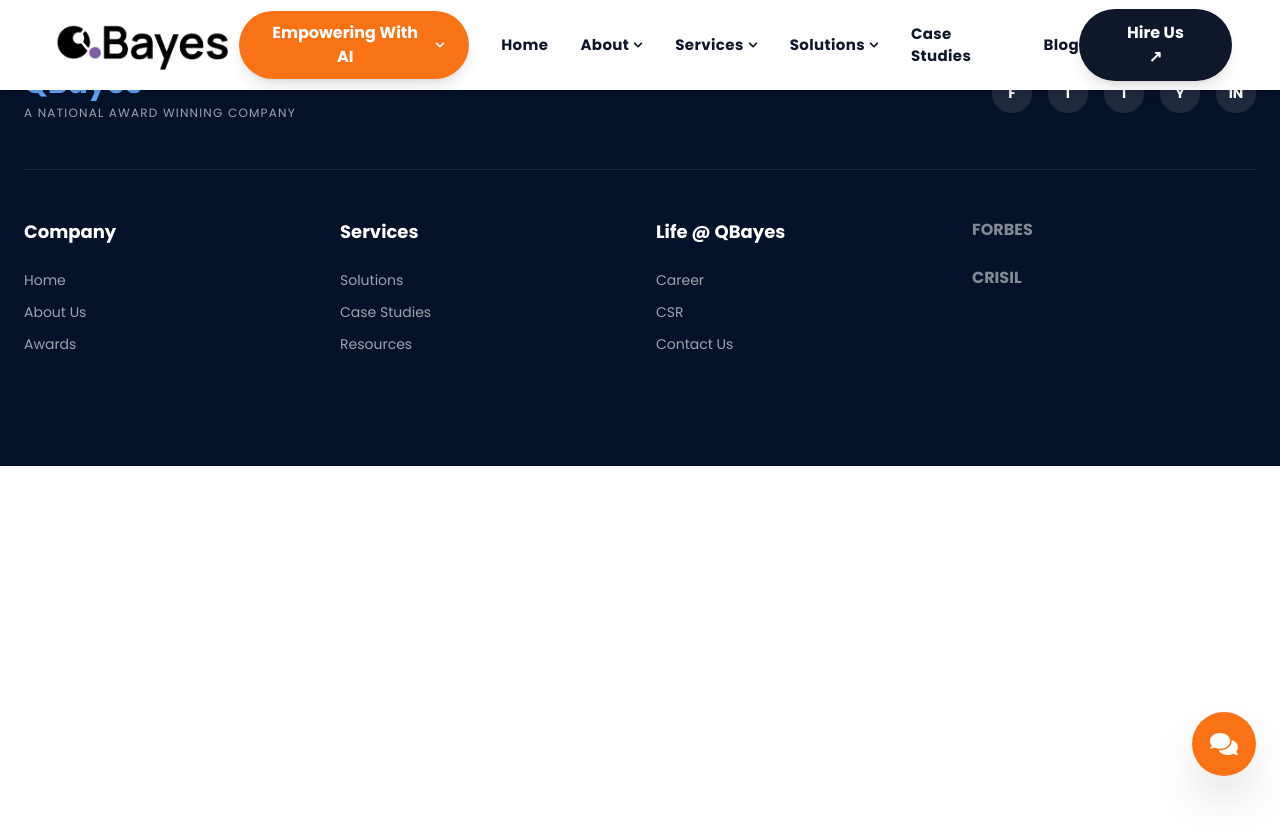
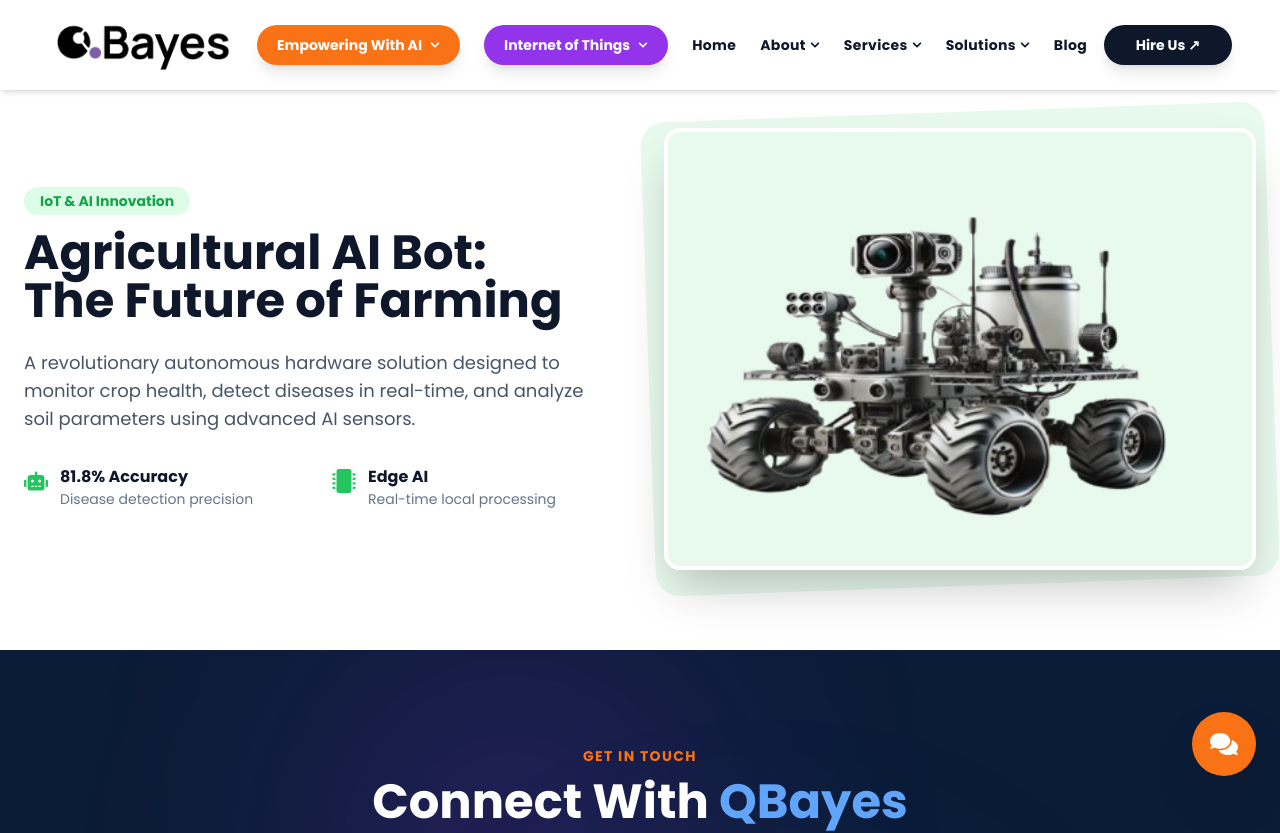
Before and after one commit to Abakash098/qbayes-clone, a React (Vite) app: page /agricultural-ai-bot in a window 1280 px wide. Shown: the top 833 px of the page. Before the commit the page ends 800 px from the top, so only its background shows below. Built offline with nearby package versions, Linux system fonts and the light colour scheme.

Commit message:
Final fix: Updated IoT pages and resolved repo conflicts

```diff
--- a/src/App.jsx
+++ b/src/App.jsx
@@ -39,7 +39,10 @@ import AIConsulting from './components/AIConsulting';
 import AIChatbot from './components/AIChatbot';
 import AIIntegration from './components/AIIntegration';
 import GenAIDevelopment from './components/GenAIDevelopment';
-import LLMDevelopment from './components/LLMDevelopment'; // <-- ADDED NEW LLM IMPORT
+import LLMDevelopment from './components/LLMDevelopment';
+
+// --- IOT SPECIFIC PAGES ---
+import AgriculturalAiBot from './components/InternetofThings/AgriculturalAiBot'; // <-- UPDATED IMPORT
 
 // --- SECTION COMPONENTS ---
 import Clients from './components/Clients';
@@ -152,6 +155,9 @@ function App() {
         <Route path="/iot-development" element={<div><IoTDevelopment /><ContactSection /></div>} />
         <Route path="/game-development" element={<div><GameDevelopment /><ContactSection /></div>} />
 
+        {/* UPDATED ROUTE COMPONENT */}
+        <Route path="/agricultural-ai-bot" element={<div><AgriculturalAiBot /><ContactSection /></div>} />
+
         <Route path="/misc/academics" element={<div><AcademicsEducation /><ContactSection /></div>} />
         <Route path="/misc/documentation" element={<div><Documentation /><ContactSection /></div>} />
         <Route path="/misc/events" element={<div><EventManagement /><ContactSection /></div>} />
@@ -162,7 +168,6 @@ function App() {
         <Route path="/ai-consulting" element={<div className="pt-[90px]"><AIConsulting /><ContactSection /></div>} />
         <Route path="/ai-services" element={<div className="pt-[90px]"><AISolutions /><ContactSection /></div>} />
         <Route path="/ai-development" element={<div className="pt-[90px]"><AIDevelopment /><ContactSection /></div>} />
-        {/* ADDED NEW LLM ROUTE */}
         <Route path="/llm-development" element={<div><LLMDevelopment /><ContactSection /></div>} />
 
         <Route path="/solutions/sports" element={<div><SportsApp /><ContactSection /></div>} />
--- /dev/null
+++ b/src/components/InternetofThings/AgriculturalAIBot.jsx
@@ -0,0 +1,51 @@
+import React from 'react';
+import { FaMicrochip, FaLeaf, FaRobot, FaDatabase } from 'react-icons/fa';
+
+const AgriculturalAiBot = () => {
+  return (
+    <div className="pt-32 pb-20 bg-white">
+      <div className="max-w-7xl mx-auto px-6">
+        <div className="grid grid-cols-1 lg:grid-cols-2 gap-12 items-center">
+          <div>
+            <span className="bg-green-100 text-green-600 px-4 py-1 rounded-full text-sm font-bold">IoT & AI Innovation</span>
+            <h1 className="text-4xl md:text-5xl font-extrabold text-slate-900 mt-4 mb-6 leading-tight">
+              Agricultural AI Bot: <br/>The Future of Farming
+            </h1>
+            <p className="text-slate-600 text-lg mb-8">
+              A revolutionary autonomous hardware solution designed to monitor crop health,
+              detect diseases in real-time, and analyze soil parameters using advanced AI sensors.
+            </p>
+
+            <div className="grid grid-cols-2 gap-6">
+              <div className="flex items-start gap-3">
+                <FaRobot className="text-green-500 text-2xl mt-1" />
+                <div>
+                  <h4 className="font-bold text-slate-900">81.8% Accuracy</h4>
+                  <p className="text-sm text-slate-500">Disease detection precision</p>
+                </div>
+              </div>
+              <div className="flex items-start gap-3">
+                <FaMicrochip className="text-green-500 text-2xl mt-1" />
+                <div>
+                  <h4 className="font-bold text-slate-900">Edge AI</h4>
+                  <p className="text-sm text-slate-500">Real-time local processing</p>
+                </div>
+              </div>
+            </div>
+          </div>
+
+          <div className="relative">
+            <div className="bg-green-500/10 absolute -inset-4 rounded-3xl -rotate-2"></div>
+            <img
+              src="/agri-bot.png" // Updated to .png
+              alt="Agricultural AI Bot"
+              className="relative rounded-2xl shadow-2xl w-full object-cover border-4 border-white"
+            />
+          </div>
+        </div>
+      </div>
+    </div>
+  );
+};
+
+export default AgriculturalAiBot;
--- a/src/components/Navbar.jsx
+++ b/src/components/Navbar.jsx
@@ -5,7 +5,7 @@ import {
   FaBullhorn, FaNetworkWired, FaGamepad, FaCode, FaMobileAlt, FaBrain, FaDatabase,
   FaRunning, FaShareAlt, FaCar, FaCoins, FaUniversity, FaMotorcycle, FaCut,
   FaHome, FaHandPointer, FaCogs, FaGraduationCap, FaUsers, FaHeartbeat, FaBox,
-  FaStore, FaCalendarAlt, FaPlane, FaHeart, FaHandHoldingHeart, FaBriefcase
+  FaStore, FaCalendarAlt, FaPlane, FaHeart, FaHandHoldingHeart, FaBriefcase, FaMicrochip
 } from 'react-icons/fa';
 
 import { Link, useNavigate, useLocation } from 'react-router-dom';
@@ -31,11 +31,25 @@ const Navbar = () => {
     { id: 'chat', label: 'AI Chatbot Development', path: '/ai-chatbot', title: 'Intelligent Chatbots', desc: 'Enhance customer engagement with NLP.', image: 'https://images.unsplash.com/photo-1531746790731-6c087fecd65a?auto=format&fit=crop&q=80&w=600' },
     { id: 'gen-dev', label: 'Generative AI Development', path: '/gen-ai-development', title: 'Generative AI Models', desc: 'Unlock creativity with GenAI.', image: 'https://images.unsplash.com/photo-1677442136019-21780ecad995?auto=format&fit=crop&q=80&w=600' },
     { id: 'int', label: 'AI Integration', path: '/ai-integration', title: 'Seamless AI Integration', desc: 'Embed AI into your existing ecosystem.', image: 'https://images.unsplash.com/photo-1518770660439-4636190af475?auto=format&fit=crop&q=80&w=600' },
-    // --- ADDED LLM OPTION HERE ---
     { id: 'llm', label: 'LLM Development', path: '/llm-development', title: 'Large Language Models', desc: 'Custom model fine-tuning, RAG, and prompt engineering.', image: 'https://images.unsplash.com/photo-1677442136019-21780ecad995?auto=format&fit=crop&q=80&w=600' }
   ];
 
+  // --- UPDATED IOT DROPDOWN OPTIONS DATA ---
+  const iotDropdownOptions = [
+    { id: 'iot-1', label: 'Agricultural AI Bot', path: '/agricultural-ai-bot', title: 'Agricultural Monitoring System', desc: 'Autonomous field operations with 81.8% disease detection accuracy.', image: '/agri-bot.png' },
+    { id: 'iot-2', label: 'Autonomous Beach Cleaner', path: '/iot-development', title: 'Real-Time Beach Cleaner', desc: 'Intelligently classifies waste into biodegradable and non-biodegradable.', image: '/beach-cleaner.png' },
+    // UPDATED AQUISHER ENTRY
+    { id: 'iot-3', label: 'Aquisher Water Monitor', path: '/aquisher-water-monitor', title: 'Aquisher Fish Cultivation', desc: 'Predicts fish suitability and monitors TDS, oxygen, and pH levels.', image: '/aquisher.png' },
+    { id: 'iot-4', label: 'Haze & Rain Removal', path: '/iot-development', title: 'Portable Video Enhancement', desc: 'Real-time video clarity improvement for adverse weather surveillance.', image: '/haze-removal.jpg' },
+    { id: 'iot-5', label: 'Soil Parameter Estimation', path: '/iot-development', title: 'Soil Fertility Analysis', desc: 'AI-powered accuracy for instant NPK estimation in the field.', image: '/soil-estimation.jpg' },
+    { id: 'iot-6', label: 'Solar Agri-Dashboard', path: '/iot-development', title: 'Solar-Powered Dashboard', desc: 'Continuous off-grid monitoring of temperature, humidity, and soil.', image: '/agri-dashboard.jpg' },
+    { id: 'iot-7', label: 'Patient Monitoring', path: '/iot-development', title: 'Centralized Patient Vitals', desc: '24/7 logging of heart rate, SpO2, and temperature with alerts.', image: '/patient-monitor.jpg' },
+    { id: 'iot-8', label: 'RFID Inventory System', path: '/iot-development', title: 'RFID Warehouse Control', desc: 'Automates asset tracking and stock control to reduce manual errors.', image: '/rfid-inventory.jpg' },
+    { id: 'iot-9', label: 'GPS Asset Tracking', path: '/iot-development', title: 'Global Asset Visibility', desc: 'Satellite networking for live location updates and movement history.', image: '/gps-tracking.jpg' }
+  ];
+
   const [activeAIItem, setActiveAIItem] = useState(aiDropdownOptions[0]);
+  const [activeIoTItem, setActiveIoTItem] = useState(iotDropdownOptions[0]);
 
   const aboutLinks = [
     { name: 'About Us', path: '/about' },
@@ -106,15 +120,15 @@ const Navbar = () => {
         </div>
 
         <Link to="/" className="flex items-center xl:order-first order-last">
-          {/* UPDATED TO .png */}
           <img src="/logo.png" alt="Bayes" className="h-12 md:h-16 w-auto object-contain" />
         </Link>
 
         {/* DESKTOP MENU */}
-        <div className="hidden xl:flex items-center gap-8">
+        <div className="hidden xl:flex items-center gap-6">
 
+          {/* AI BUTTON */}
           <div className="relative group">
-            <button className="bg-orange-500 text-white px-6 py-2.5 rounded-full flex items-center gap-2 font-bold shadow-lg">
+            <button className="bg-orange-500 text-white px-5 py-2.5 rounded-full flex items-center gap-2 font-bold shadow-lg text-sm">
               Empowering With AI <FaChevronDown size={10}/>
             </button>
             <div className="absolute top-[50px] left-[-100px] w-[900px] bg-white text-slate-800 shadow-2xl rounded-2xl opacity-0 invisible group-hover:opacity-100 group-hover:visible transition-all duration-300 border-t-4 border-orange-500 flex overflow-hidden">
@@ -137,11 +151,35 @@ const Navbar = () => {
             </div>
           </div>
 
-          <ul className="flex items-center gap-8 text-[15px] font-bold tracking-wide text-slate-900">
+          {/* IOT BUTTON - MEGA MENU */}
+          <div className="relative group">
+            <button className="bg-purple-600 text-white px-5 py-2.5 rounded-full flex items-center gap-2 font-bold shadow-lg text-sm">
+              Internet of Things <FaChevronDown size={10}/>
+            </button>
+            <div className="absolute top-[50px] left-[-200px] w-[900px] bg-white text-slate-800 shadow-2xl rounded-2xl opacity-0 invisible group-hover:opacity-100 group-hover:visible transition-all duration-300 border-t-4 border-purple-600 flex overflow-hidden">
+               <div className="w-1/3 bg-purple-50 py-6 max-h-[400px] overflow-y-auto custom-scrollbar">
+                  {iotDropdownOptions.map((item) => (
+                    <div key={item.id} onMouseEnter={() => setActiveIoTItem(item)} onClick={() => handleNavigation(item.path)} className={`px-8 py-3.5 cursor-pointer text-sm font-bold flex justify-between items-center transition-all ${activeIoTItem.id === item.id ? 'bg-white text-purple-600 border-l-4 border-purple-600 shadow-sm' : 'text-slate-600 hover:text-purple-600 border-l-4 border-transparent'}`}>
+                      {item.label}
+                      {activeIoTItem.id === item.id && <FaArrowRight size={12}/>}
+                    </div>
+                  ))}
+               </div>
+               <div className="w-2/3 p-10 bg-white flex flex-col justify-center">
+                  <div className="h-full flex flex-col animate-fadeIn">
+                      <h3 className="text-2xl font-bold text-slate-900 mb-4">{activeIoTItem.title}</h3>
+                      <div className="relative w-full h-56 rounded-xl overflow-hidden mb-4 shadow-md border border-slate-100 bg-white flex items-center justify-center">
+                        <img src={activeIoTItem.image} alt="" className="w-full h-full object-contain p-4"/>
+                      </div>
+                      <p className="text-slate-500 text-sm mb-6">{activeIoTItem.desc}</p>
+                      <button onClick={() => handleNavigation(activeIoTItem.path)} className="text-purple-600 font-bold text-sm flex items-center gap-2 hover:underline">View IoT Hardware <FaArrowRight/></button>
+                  </div>
+               </div>
+            </div>
+          </div>
 
-            {/* --- ADDED HOME BUTTON FOR DESKTOP HERE --- */}
+          <ul className="flex items-center gap-6 text-[14px] font-bold tracking-wide text-slate-900">
             <li onClick={() => handleNavigation('/')} className="hover:text-orange-400 cursor-pointer py-4">Home</li>
-
             <li className="relative group cursor-pointer hover:text-orange-400 flex items-center gap-1 py-4">
               About <FaChevronDown size={10}/>
               <div className="absolute top-[70px] w-64 bg-white text-gray-800 shadow-2xl rounded-xl py-2 opacity-0 invisible group-hover:opacity-100 group-hover:visible transition-all border-t-4 border-orange-500">
@@ -153,11 +191,9 @@ const Navbar = () => {
               </div>
             </li>
 
-            {/* SERVICES MEGA MENU */}
             <li className="relative group cursor-pointer hover:text-orange-400 flex items-center gap-1 py-4">
               <span onClick={() => handleNavigation('/services')}>Services</span> <FaChevronDown size={10}/>
               <div className="absolute top-[70px] left-[-400px] w-[1100px] bg-white text-gray-800 shadow-2xl rounded-2xl opacity-0 invisible group-hover:opacity-100 group-hover:visible transition-all duration-300 border-t-4 border-orange-500 p-8 flex cursor-default">
-
                 <div className="w-1/3 pr-6 space-y-8">
                   <div>
                     <h4 onClick={() => handleNavigation('/ui-ux-design')} className="flex items-center gap-3 font-bold text-lg text-slate-900 mb-4 cursor-pointer hover:text-orange-500"><FaLaptopCode className="text-cyan-400"/> UI/UX Design</h4>
@@ -173,7 +209,6 @@ const Navbar = () => {
                       ))}
                     </ul>
                   </div>
-                  <h4 onClick={() => handleNavigation('/iot-development')} className="flex items-center gap-3 font-bold text-lg text-slate-900 cursor-pointer hover:text-orange-500"><FaNetworkWired className="text-cyan-400"/> Internet of Things</h4>
                   <h4 onClick={() => handleNavigation('/game-development')} className="flex items-center gap-3 font-bold text-lg text-slate-900 cursor-pointer hover:text-orange-500"><FaGamepad className="text-cyan-400"/> Game Development</h4>
                 </div>
 
@@ -207,20 +242,10 @@ const Navbar = () => {
                       ))}
                     </ul>
                   </div>
-                  <div className="pt-4 border-t border-slate-100">
-                    <h4 onClick={() => handleNavigation('/ai-services')} className="flex items-center gap-3 font-bold text-lg text-slate-900 mb-4 cursor-pointer hover:text-orange-500"><FaBrain className="text-cyan-400"/> Artificial Intelligence</h4>
-                    <ul className="space-y-2 pl-8 text-sm text-slate-500 font-medium">
-                      {['Deep Learning', 'Chatbot', 'Decision Management', 'Machine Learning', 'NLP'].map(item => (
-                        <li key={item} onClick={() => handleNavigation('/ai-services')} className="hover:text-cyan-500 cursor-pointer flex items-center gap-2"><span className="w-1 h-1 bg-cyan-400 rounded-full"></span> {item}</li>
-                      ))}
-                    </ul>
-                  </div>
                 </div>
-
               </div>
             </li>
 
-            {/* SOLUTIONS MEGA MENU */}
             <li className="relative group cursor-pointer hover:text-orange-400 flex items-center gap-1 py-4">
               <span onClick={() => handleNavigation('/services')}>Solutions</span> <FaChevronDown size={10}/>
               <div className="absolute top-[70px] left-[-450px] w-[1000px] bg-white text-gray-800 shadow-2xl rounded-2xl opacity-0 invisible group-hover:opacity-100 group-hover:visible transition-all duration-300 border-t-4 border-orange-500 p-10 cursor-default">
@@ -235,77 +260,74 @@ const Navbar = () => {
               </div>
             </li>
 
-            <li onClick={() => handleNavigation('/case-studies')} className="hover:text-orange-400 cursor-pointer py-4">Case Studies</li>
             <li onClick={() => handleNavigation('/blog')} className="hover:text-orange-400 cursor-pointer py-4">Blog</li>
           </ul>
         </div>
 
-        <button onClick={() => setIsHireModalOpen(true)} className="hidden xl:block bg-slate-900 text-white px-10 py-3 rounded-full font-bold hover:bg-orange-500 transition-all shadow-lg">Hire Us ↗</button>
+        <button onClick={() => setIsHireModalOpen(true)} className="hidden xl:block bg-slate-900 text-white px-8 py-2.5 rounded-full font-bold hover:bg-orange-500 transition-all shadow-lg text-sm">Hire Us ↗</button>
       </nav>
 
       <HireUsModal isOpen={isHireModalOpen} onClose={() => setIsHireModalOpen(false)} />
 
-      {/* MOBILE SIDEBAR - STRICTLY COLOR UPDATED TO WHITE/PURPLE */}
+      {/* MOBILE SIDEBAR */}
       <div className={`fixed top-0 left-0 h-full w-full bg-white z-[300] transition-transform duration-500 ${nav ? 'translate-x-0' : '-translate-x-full'} overflow-y-auto`}>
           <div className="flex flex-col p-6 text-slate-900 font-bold h-full min-h-screen">
             <div className="flex justify-between items-center mb-10">
               <FaTimes onClick={() => setNav(false)} size={30} className="text-purple-600 cursor-pointer" />
-              {/* UPDATED TO .png */}
               <img src="/logo.png" alt="Bayes" className="h-12 w-auto" />
             </div>
             <div className="space-y-6 pb-20">
-
-              {/* --- ADDED HOME BUTTON FOR MOBILE HERE --- */}
               <button onClick={() => handleNavigation('/')} className="w-full text-left text-2xl py-3 border-b border-purple-50 hover:text-purple-600 transition-colors">Home</button>
-
-              <button onClick={() => toggleMobileSection('ai')} className="w-full flex justify-between items-center text-2xl py-3 border-b border-purple-50 text-purple-600">AI Solutions <FaChevronDown size={14}/></button>
+              <button onClick={() => toggleMobileSection('ai')} className="w-full flex justify-between items-center text-2xl py-3 border-b border-purple-50 text-orange-500">AI Solutions <FaChevronDown size={14}/></button>
               {activeMobileSection === 'ai' && (
+                <div className="bg-orange-50 rounded-lg p-2 space-y-1">
+                  {aiDropdownOptions.map(item => (
+                    <div key={item.id} onClick={() => handleNavigation(item.path)} className="p-3 text-sm font-normal text-orange-800 hover:bg-white rounded-md cursor-pointer">{item.label}</div>
+                  ))}
+                </div>
+              )}
+              <button onClick={() => toggleMobileSection('iot')} className="w-full flex justify-between items-center text-2xl py-3 border-b border-purple-50 text-purple-600">Internet of Things <FaChevronDown size={14}/></button>
+              {activeMobileSection === 'iot' && (
                 <div className="bg-purple-50 rounded-lg p-2 space-y-1">
-                  {aiDropdownOptions.map(item => (
+                  {iotDropdownOptions.map(item => (
                     <div key={item.id} onClick={() => handleNavigation(item.path)} className="p-3 text-sm font-normal text-purple-800 hover:bg-white rounded-md cursor-pointer">{item.label}</div>
                   ))}
                 </div>
               )}
-
               <button onClick={() => toggleMobileSection('services')} className="w-full flex justify-between items-center text-2xl py-3 border-b border-purple-50">Services <FaChevronDown size={14}/></button>
               {activeMobileSection === 'services' && (
-                <div className="bg-purple-50 rounded-lg p-4 space-y-4">
-                  <p onClick={() => handleNavigation('/ui-ux-design')} className="text-sm font-normal text-purple-700 hover:text-purple-900 cursor-pointer">UI/UX Design</p>
-                  <p onClick={() => handleNavigation('/web-development')} className="text-sm font-normal text-purple-700 hover:text-purple-900 cursor-pointer">Web Development</p>
-                  <p onClick={() => handleNavigation('/mobile-app-development')} className="text-sm font-normal text-purple-700 hover:text-purple-900 cursor-pointer">Mobile App Development</p>
-                  <p onClick={() => handleNavigation('/digital-marketing')} className="text-sm font-normal text-purple-700 hover:text-purple-900 cursor-pointer">Digital Marketing</p>
-                  <p onClick={() => handleNavigation('/iot-development')} className="text-sm font-normal text-purple-700 hover:text-purple-900 cursor-pointer">Internet of Things</p>
-                  <p onClick={() => handleNavigation('/game-development')} className="text-sm font-normal text-purple-700 hover:text-purple-900 cursor-pointer">Game Development</p>
+                <div className="bg-slate-50 rounded-lg p-4 space-y-4">
+                  <p onClick={() => handleNavigation('/ui-ux-design')} className="text-sm font-normal text-slate-700 hover:text-purple-900 cursor-pointer">UI/UX Design</p>
+                  <p onClick={() => handleNavigation('/web-development')} className="text-sm font-normal text-slate-700 hover:text-purple-900 cursor-pointer">Web Development</p>
+                  <p onClick={() => handleNavigation('/mobile-app-development')} className="text-sm font-normal text-slate-700 hover:text-purple-900 cursor-pointer">Mobile App Development</p>
+                  <p onClick={() => handleNavigation('/digital-marketing')} className="text-sm font-normal text-slate-700 hover:text-purple-900 cursor-pointer">Digital Marketing</p>
+                  <p onClick={() => handleNavigation('/game-development')} className="text-sm font-normal text-slate-700 hover:text-purple-900 cursor-pointer">Game Development</p>
                 </div>
               )}
-
               <button onClick={() => toggleMobileSection('solutions')} className="w-full flex justify-between items-center text-2xl py-3 border-b border-purple-50">Solutions <FaChevronDown size={14}/></button>
               {activeMobileSection === 'solutions' && (
-                <div className="bg-purple-50 rounded-lg p-2 space-y-1 max-h-80 overflow-y-auto">
+                <div className="bg-slate-50 rounded-lg p-2 space-y-1 max-h-80 overflow-y-auto">
                   {solutionsList.map((sol, index) => (
-                    <button key={index} onClick={() => handleNavigation(sol.path)} className="w-full flex items-center gap-3 text-left p-3 text-sm font-normal text-purple-800 hover:bg-white rounded-md border-b border-purple-100/50 last:border-0">
-                      <sol.icon className="text-purple-500 text-lg flex-shrink-0" /> {sol.name}
+                    <button key={index} onClick={() => handleNavigation(sol.path)} className="w-full flex items-center gap-3 text-left p-3 text-sm font-normal text-slate-800 hover:bg-white rounded-md border-b border-slate-100/50 last:border-0">
+                      <sol.icon className="text-orange-500 text-lg flex-shrink-0" /> {sol.name}
                     </button>
                   ))}
                 </div>
               )}
-
               <button onClick={() => toggleMobileSection('about')} className="w-full flex justify-between items-center text-2xl py-3 border-b border-purple-50">About <FaChevronDown size={14}/></button>
               {activeMobileSection === 'about' && (
-                <div className="bg-purple-50 rounded-lg p-2 space-y-1">
+                <div className="bg-slate-50 rounded-lg p-2 space-y-1">
                   {aboutLinks.map(link => (
-                    <button key={link.name} onClick={() => handleNavigation(link.path)} className="w-full text-left p-3 text-sm font-normal text-purple-800 hover:bg-white rounded-md">{link.name}</button>
+                    <button key={link.name} onClick={() => handleNavigation(link.path)} className="w-full text-left p-3 text-sm font-normal text-slate-800 hover:bg-white rounded-md">{link.name}</button>
                   ))}
                 </div>
               )}
-
-              <button onClick={() => handleNavigation('/case-studies')} className="w-full text-left text-2xl py-3 border-b border-purple-50 hover:text-purple-600 transition-colors">Case Studies</button>
               <button onClick={() => handleNavigation('/blog')} className="w-full text-left text-2xl py-3 border-b border-purple-50 hover:text-purple-600 transition-colors">Blog</button>
-
             </div>
             <button onClick={() => {setNav(false); setIsHireModalOpen(true);}} className="w-full bg-purple-600 text-white py-4 rounded-xl shadow-lg shadow-purple-200 text-xl font-bold mt-auto mb-6">Hire Us</button>
           </div>
       </div>
+      <style>{`.custom-scrollbar::-webkit-scrollbar { width: 4px; } .custom-scrollbar::-webkit-scrollbar-thumb { background: #d8b4fe; border-radius: 10px; }`}</style>
     </>
   );
 };
```
Also changed, not shown: src/components/InternetofThings/AquisherWaterMonitor.jsx (added, +79 -0 lines), src/components/InternetofThings/AutonomousBeachCleaner.jsx (added), src/components/InternetofThings/GPSAssetTracking.jsx (added), src/components/InternetofThings/Haze&RainRemoval.jsx (added), src/components/InternetofThings/PatientMonitoring.jsx (added), src/components/InternetofThings/RFIDInventorySystem.jsx (added), src/components/InternetofThings/SoilParameterEstimation.jsx (added), src/components/InternetofThings/SolarAgri-Dashboard.jsx (added).
